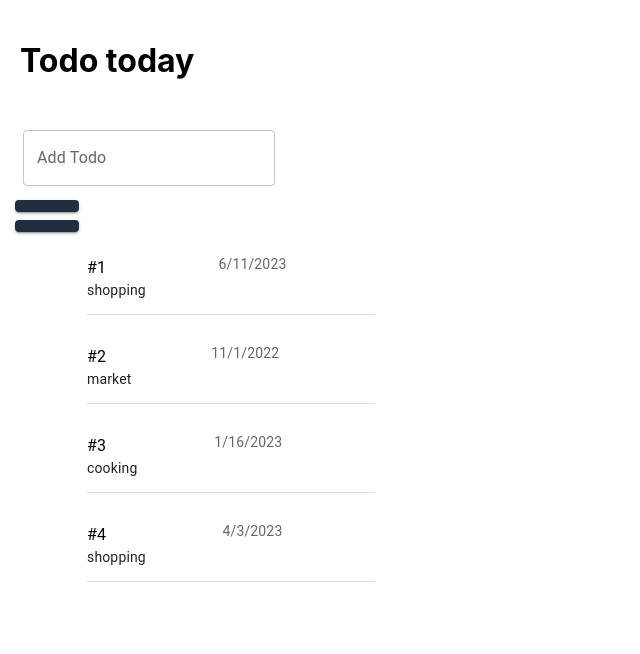
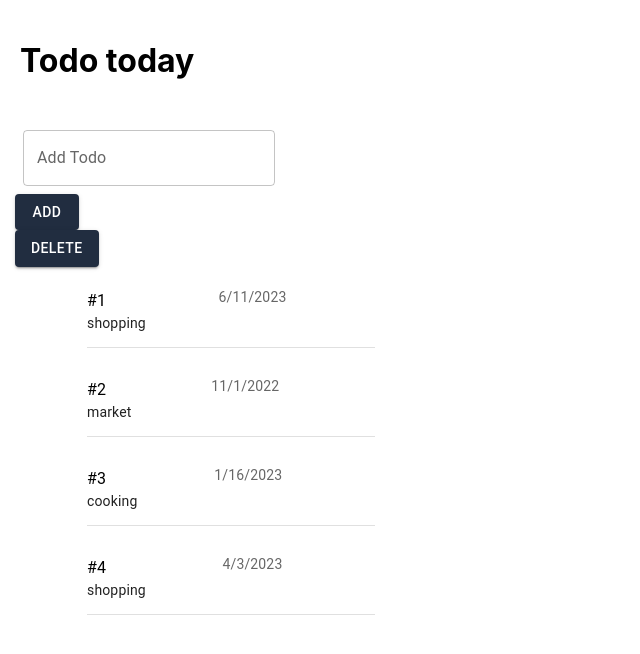
Before and after one commit to andregeorgi/todo, a React (Create React App) app: page / in a window 1280 px wide. Shown: the top 654 px of the page, without its empty margins (0-640 px from the left). Built offline with nearby package versions, Linux system fonts and the light colour scheme.

Commit message:
adjusted button logic

```diff
--- a/src/components/AddButton/AddButton.jsx
+++ b/src/components/AddButton/AddButton.jsx
@@ -3,8 +3,12 @@ import Button from "@mui/material/Button";
 function AddButton(props) {
   return (
     <div>
-      <Button variant="contained" style={{ backgroundColor: "#212d40" }}>
-        {props.title}
+      <Button
+        variant="contained"
+        style={{ backgroundColor: "#212d40" }}
+        onClick={props.onClick}
+      >
+        {props.label}
       </Button>
     </div>
   );
```
